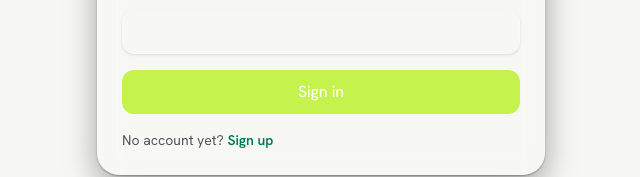
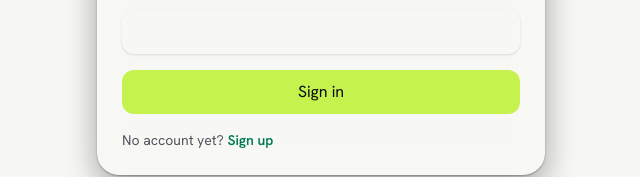
Before and after one commit to AskiaDev/spend-guard, a Next.js app: page /login in a window 1280 px wide. Shown: the part 410-587 px from the top of the page, without its empty margins (319-959 px from the left). Built offline with nearby package versions, Linux system fonts and the light colour scheme; no server answers.

Commit message:
feat(ui): vault Button variants + loading state on shadcn

```diff
--- a/src/components/ui/button.tsx
+++ b/src/components/ui/button.tsx
@@ -1,28 +1,33 @@
 import * as React from "react";
 import { type VariantProps, cva } from "class-variance-authority";
+import { Loader2 } from "lucide-react";
 import { cn } from "@/lib/utils";
 
+const dangerClasses = "bg-[var(--risk)] text-[var(--risk-foreground)] hover:brightness-110";
+
 const buttonVariants = cva(
-  "inline-flex items-center justify-center gap-2 whitespace-nowrap rounded-control text-sm font-semibold transition-colors focus-visible:outline-none focus-visible:ring-2 focus-visible:ring-primary focus-visible:ring-offset-2 focus-visible:ring-offset-background disabled:pointer-events-none disabled:opacity-50",
+  "inline-flex items-center justify-center gap-2 whitespace-nowrap rounded-control text-sm font-semibold transition-[color,background-color,box-shadow,filter] focus-visible:outline-none focus-visible:ring-2 focus-visible:ring-ring focus-visible:ring-offset-2 focus-visible:ring-offset-background disabled:pointer-events-none disabled:opacity-50 [&_svg]:pointer-events-none [&_svg]:shrink-0",
   {
     variants: {
       variant: {
-        default: "bg-primary text-white hover:bg-blue-700",
-        secondary: "bg-surface text-foreground ring-1 ring-border hover:bg-slate-50",
-        accent: "bg-safe text-white hover:bg-green-700",
-        ghost: "text-slate-700 hover:bg-slate-100",
-        danger: "bg-risk text-white hover:bg-red-700",
+        default:
+          "bg-primary text-primary-foreground hover:brightness-105 hover:shadow-[0_0_0_1px_rgb(198_242_78/0.35),0_8px_28px_rgb(198_242_78/0.20)]",
+        secondary: "glass text-secondary-foreground hover:brightness-110",
+        accent: "bg-[var(--chart-2)] text-[var(--safe-foreground)] hover:brightness-110",
+        ghost: "text-foreground hover:bg-accent",
+        outline: "border border-input bg-transparent text-foreground hover:bg-accent",
+        danger: dangerClasses,
+        destructive: dangerClasses,
+        link: "text-primary underline-offset-4 hover:underline",
       },
       size: {
         default: "h-11 px-4",
         sm: "h-11 px-3 text-xs",
+        lg: "h-12 px-6",
         icon: "h-11 w-11",
       },
     },
-    defaultVariants: {
-      variant: "default",
-      size: "default",
-    },
+    defaultVariants: { variant: "default", size: "default" },
   }
 );
 
@@ -35,16 +40,7 @@ export interface ButtonProps
 
 export const Button = React.forwardRef<HTMLButtonElement, ButtonProps>(
   (
-    {
-      children,
-      className,
-      disabled,
-      isLoading = false,
-      loadingText = "Loading...",
-      size,
-      variant,
-      ...props
-    },
+    { children, className, disabled, isLoading = false, loadingText = "Loading...", size, variant, ...props },
     ref
   ) => (
     <button
@@ -56,6 +52,7 @@ export const Button = React.forwardRef<HTMLButtonElement, ButtonProps>(
     >
       {isLoading ? (
         <>
+          <Loader2 className="size-4 animate-spin" aria-hidden="true" />
           <span className="sr-only">{children}</span>
           <span aria-hidden="true">{loadingText}</span>
         </>
@@ -67,3 +64,5 @@ export const Button = React.forwardRef<HTMLButtonElement, ButtonProps>(
 );
 
 Button.displayName = "Button";
+
+export { buttonVariants };
```
